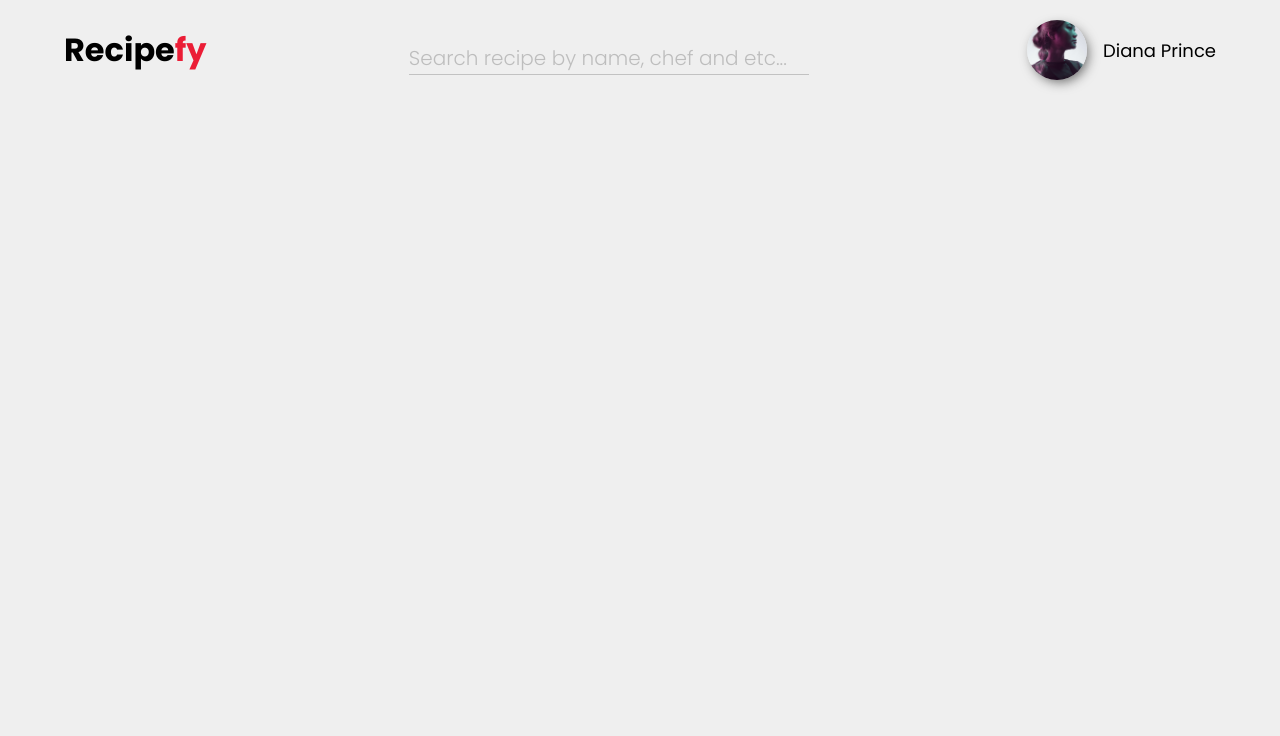
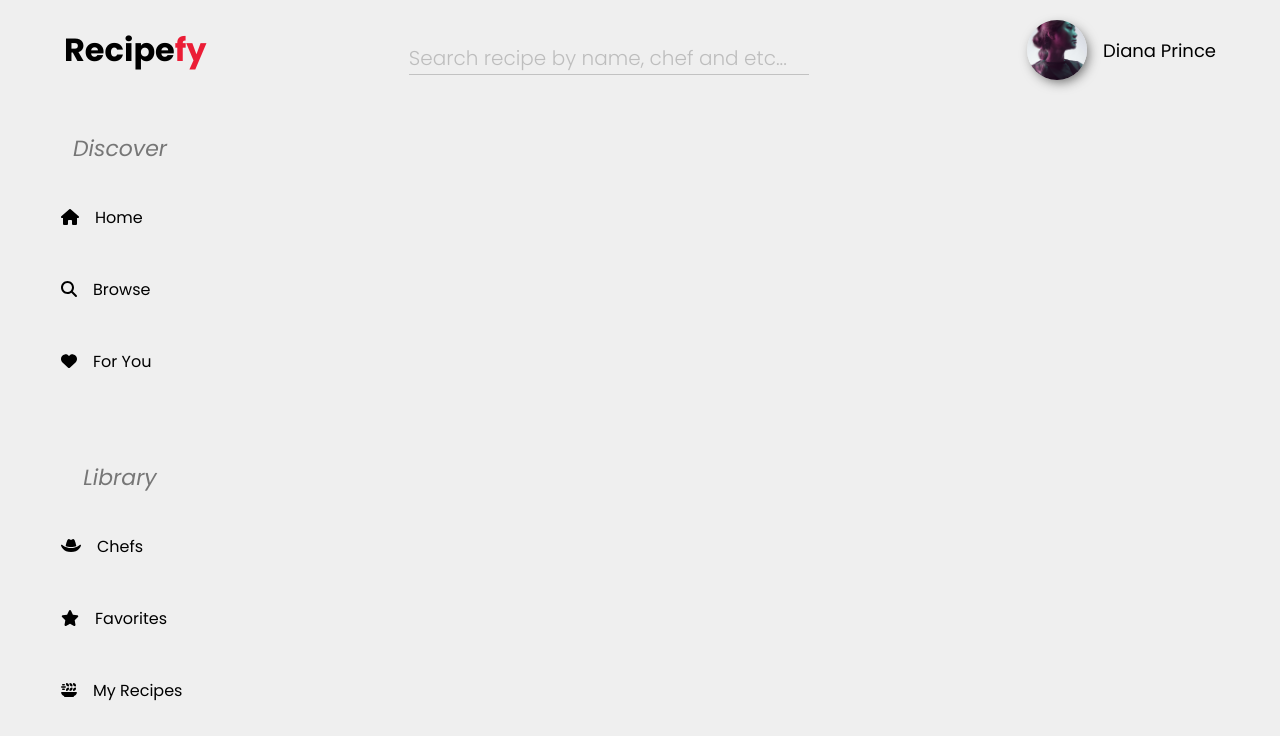
Before and after one commit to LucasAlt40/recipefy, a React (Vite) app: page /menu in a window 1280 px wide. Shown: the top 736 px of the page. Built offline with nearby package versions, Linux system fonts and the light colour scheme.

Commit message:
add sidemenu component

```diff
--- /dev/null
+++ b/src/components/LateralMenu/index.css
@@ -0,0 +1,43 @@
+.lateral-menu-container {
+  display: flex;
+  flex-direction: column;
+  width: 240px;
+  height: 100vh;
+  align-items: center;
+}
+
+.lateral-menu-content {
+  display: flex;
+  flex-direction: column;
+  width: 100%;
+  margin: 2rem 0;
+  align-items: center;
+}
+
+.lateral-menu-content h2 {
+  font-size: 22px;
+  font-weight: 300;
+  font-style: italic;
+  opacity: 0.5;
+  margin-bottom: 1rem;
+}
+
+.lateral-menu-content p {
+  margin: 1rem;
+  display: flex;
+  align-items: center;
+  width: 150px;
+  height: 40px;
+  border-radius: 18px;
+  transition: all .2s ease-in-out;
+  cursor: pointer;
+}
+
+.lateral-menu-content .icon {
+  margin: 1rem;
+}
+
+.lateral-menu-content p:hover {
+  background: black;
+  color: white;
+}
--- /dev/null
+++ b/src/components/LateralMenu/index.jsx
@@ -0,0 +1,44 @@
+import {
+  faHatCowboy,
+  faHeart,
+  faHome,
+  faPlateWheat,
+  faSearch,
+  faStar,
+} from "@fortawesome/free-solid-svg-icons";
+import { FontAwesomeIcon } from "@fortawesome/react-fontawesome";
+
+import "./index.css";
+
+const LateralMenu = () => {
+  return (
+    <div className="lateral-menu-container">
+      <div className="lateral-menu-content">
+        <h2>Discover</h2>
+        <p>
+          <FontAwesomeIcon className="icon" icon={faHome} /> Home
+        </p>
+        <p>
+          <FontAwesomeIcon className="icon" icon={faSearch} /> Browse
+        </p>
+        <p>
+          <FontAwesomeIcon className="icon" icon={faHeart} /> For You
+        </p>
+      </div>
+      <div className="lateral-menu-content">
+        <h2>Library</h2>
+        <p>
+          <FontAwesomeIcon className="icon" icon={faHatCowboy} /> Chefs
+        </p>
+        <p>
+          <FontAwesomeIcon className="icon" icon={faStar} /> Favorites
+        </p>
+        <p>
+          <FontAwesomeIcon className="icon" icon={faPlateWheat} /> My Recipes
+        </p>
+      </div>
+    </div>
+  );
+};
+
+export default LateralMenu;
--- a/src/main.css
+++ b/src/main.css
@@ -10,3 +10,8 @@
 body {
   background: #EEEE;
 }
+
+a {
+  text-decoration: none;
+  color: black;
+}
--- a/src/pages/Menu/index.jsx
+++ b/src/pages/Menu/index.jsx
@@ -1,11 +1,13 @@
 import Header from "../../components/Header";
+import LateralMenu from "../../components/LateralMenu";
 import MenuHeader from "../../components/MenuHeader";
 
 const Menu = () => {
   return (
     <>
-      <main>
-        <MenuHeader />
+      <MenuHeader />
+      <main style={{ width: "100%", height: "100%" }}>
+        <LateralMenu />
       </main>
     </>
   );
```
